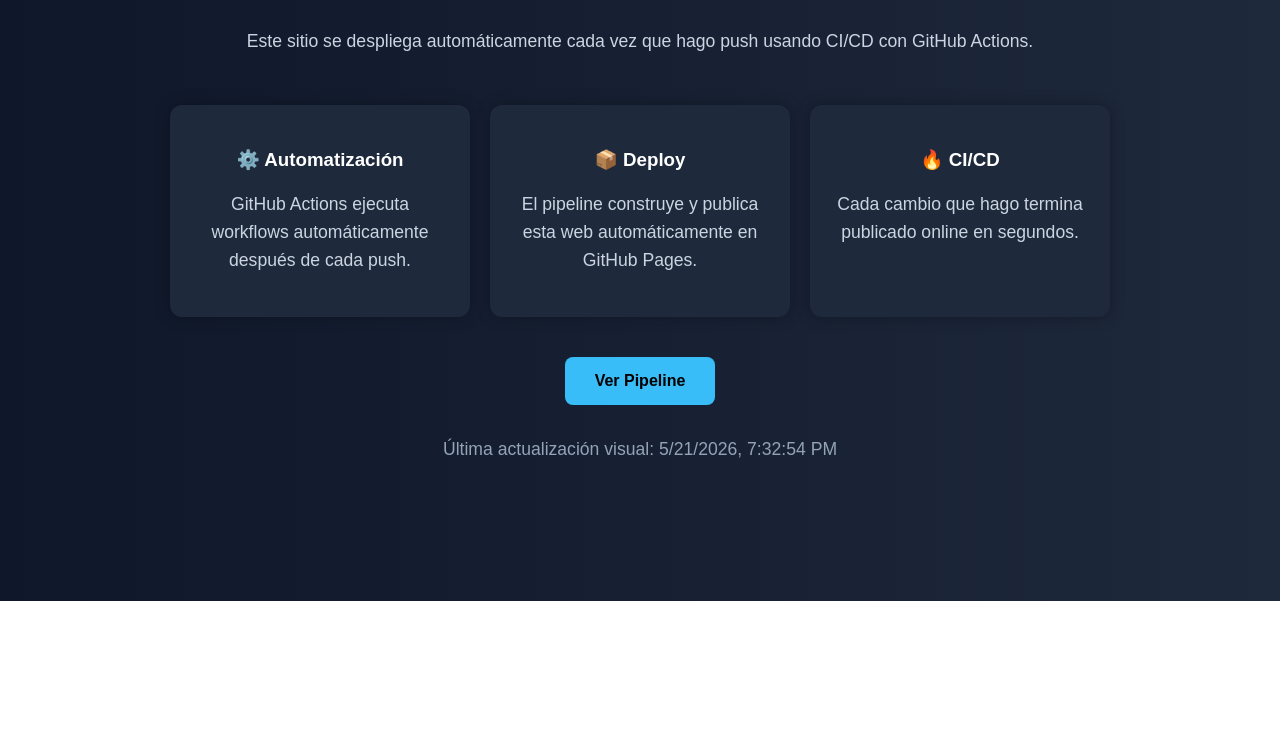
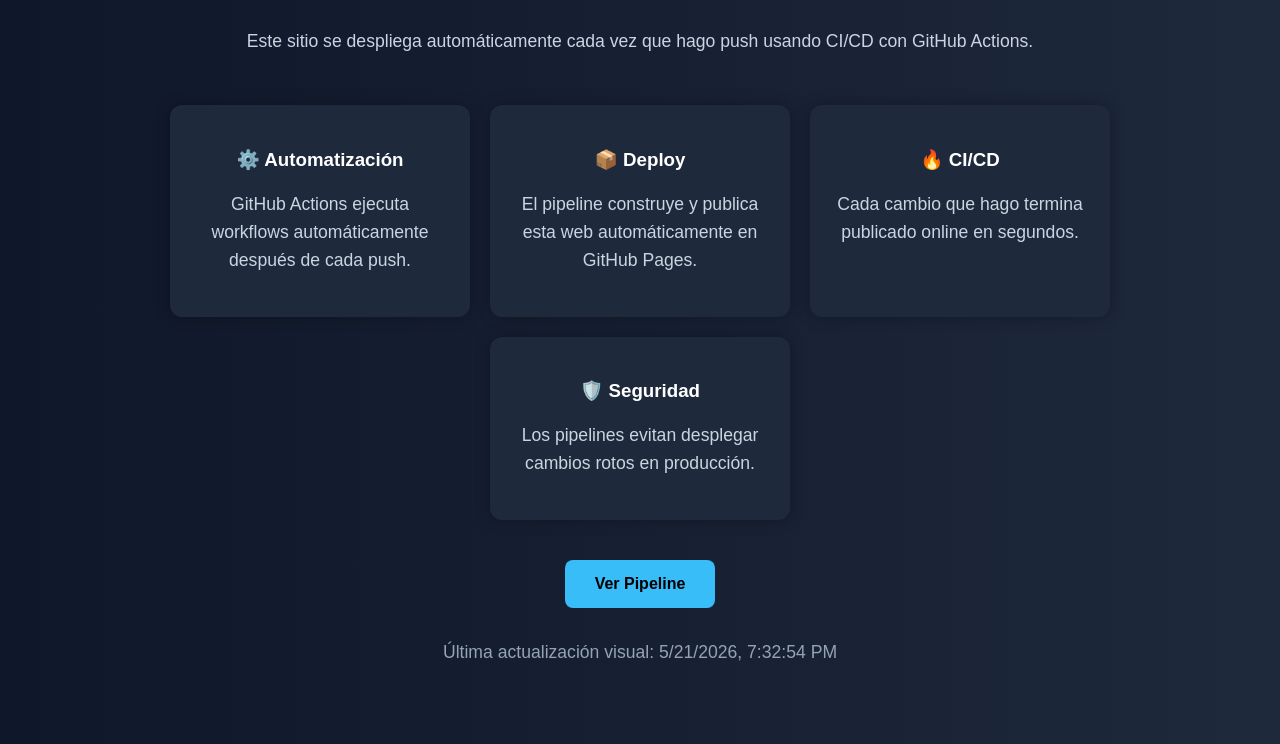
Before and after one commit to luissoberana/github-actions-practice, a website: page index.html in a window 1280 px wide. Shown: the part 199-943 px from the top of the page. Before the commit the page ends 800 px from the top, so only its background shows below. Drawn offline with Linux system fonts and the light colour scheme.

Commit message:
pipeline rota

```diff
--- a/index.html
+++ b/index.html
@@ -120,6 +120,13 @@
         </p>
       </div>
 
+     <div class="card">
+         <h3>🛡️ Seguridad</h3>
+
+         <p>
+                Los pipelines evitan desplegar cambios rotos en producción.
+         </p>
+     </div>
     </div>
 
     <a class="button" href="#">
```
Also changed, not shown: .github/workflows/deploy.yml.
